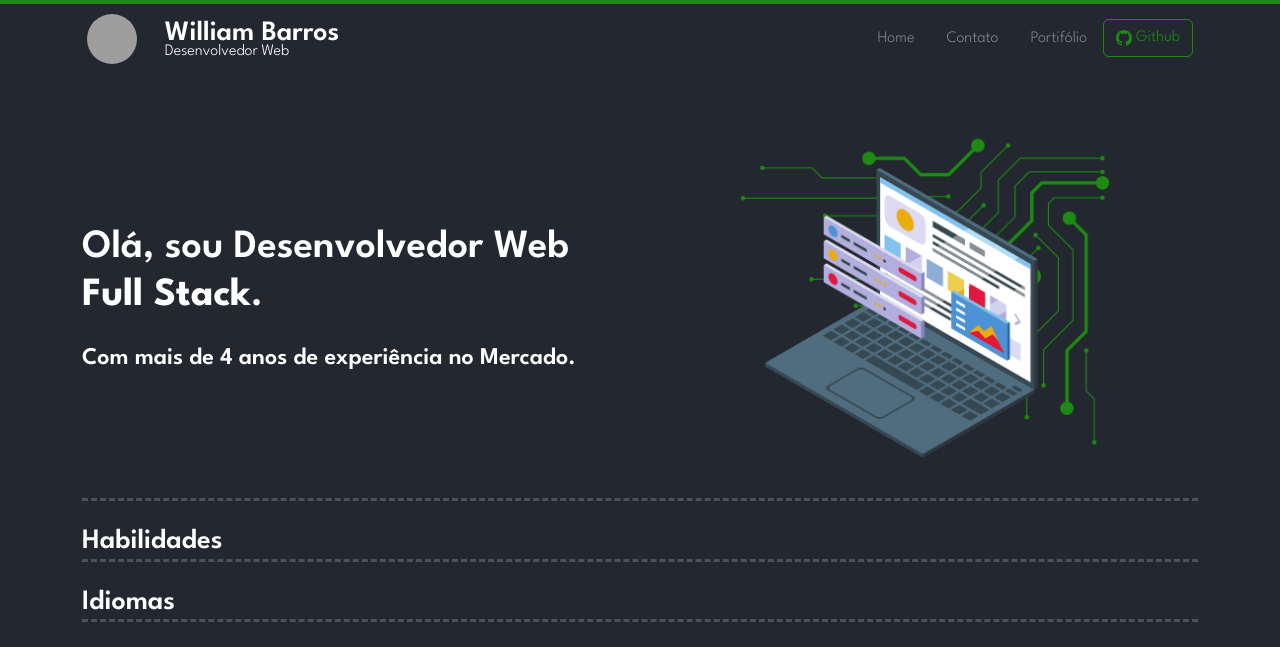
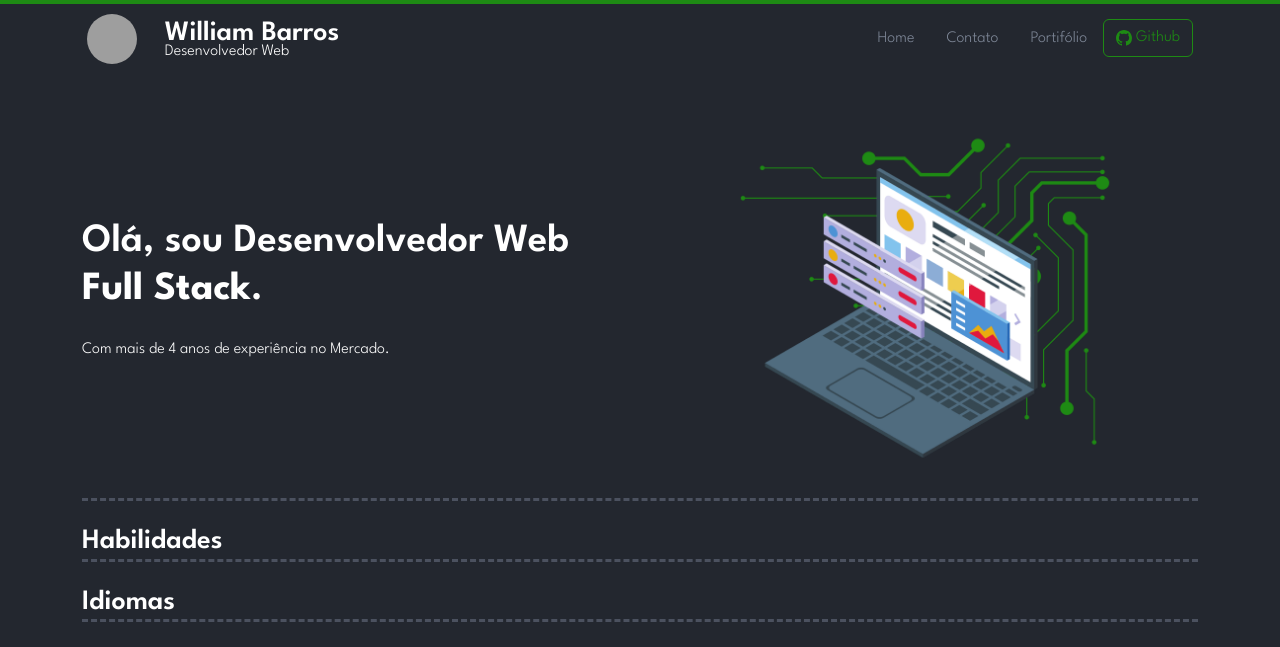
Before and after one commit to wsilvabarros/wsilvabarros.github.io, a Jekyll site: the page built from index.md, in a window 1280 px wide. Shown: the top 647 px of the page. Built offline with Jekyll 4.4.1, drawn with Linux system fonts in a browser that asks for light colours; grey boxes are pictures that could not be loaded.

Commit message:
Update index.md

```diff
--- a/index.md
+++ b/index.md
@@ -1,6 +1,6 @@
 ---
 layout: default
 ---
-<div class="first-content d-flex flex-column flex-md-row justify-content-between"><div class="order-md-1 d-flex justify-content-center align-items-center first-step" ><div><h1>Olá, sou Desenvolvedor Web <b color="#1e8a14">Full Stack</b>.</h1><br/> <h4>Com mais de 4 anos de experiência no Mercado.</h4></div></div><div class="order-md-2 d-flex justify-content-center align-items-center first-step" ><img src="https://williambarros.com.br/assets/image/destaque.png" class="first-step-image" alt="Tecnologia e Desenvolvimento"></div></div>
+<div class="first-content d-flex flex-column flex-md-row justify-content-between"><div class="order-md-1 d-flex justify-content-center align-items-center first-step" ><div><h1>Olá, sou Desenvolvedor Web <b color="#1e8a14">Full Stack</b>.</h1><br/> <p>Com mais de 4 anos de experiência no Mercado.</p></div></div><div class="order-md-2 d-flex justify-content-center align-items-center first-step" ><img src="https://williambarros.com.br/assets/image/destaque.png" class="first-step-image" alt="Tecnologia e Desenvolvimento"></div></div>
 
 <div style="border-top:3px dashed #4b515f; width:100%;"><br/><h3>Habilidades</h3> </div><div style="border-top:3px dashed #4b515f; width:100%;"><br/><h3>Idiomas</h3> </div> <div style="border-top:3px dashed #4b515f; width:100%;"><br/><h3> + Blog</h3> </div><div class="blog container" >{% for post in site.posts %}<div class="card" style=""><img src="{{ post.image }}" class="card-img-top " alt="{{ post.title }}" /><div class="card-body"><h5 class="card-title">{{ post.title }}</h5><p class="card-text">{{ post.preview }}</p><a href="{{ BASE_PATH }}{{ post.url }}">Veja Mais</a></div></div>{% endfor %}</div>
```
